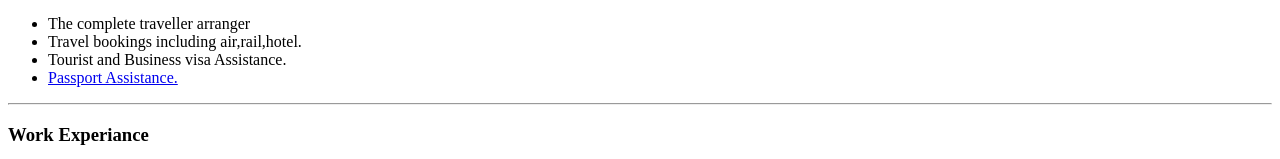
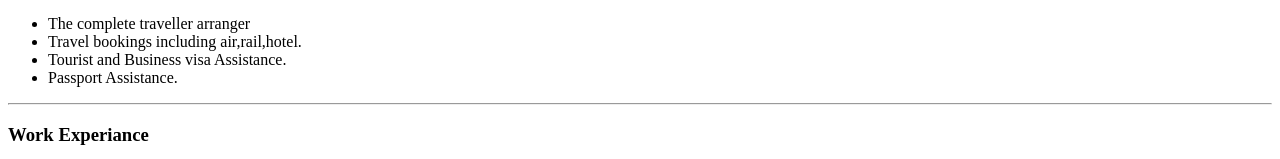
Before and after one commit to Naniranjani/CV, a plain HTML site: page index.html in a window 1280 px wide. Shown: the part 408-567 px from the top of the page. Drawn offline with Linux system fonts and the light colour scheme.

Commit message:
Update index.html

```diff
--- a/index.html
+++ b/index.html
@@ -23,7 +23,7 @@
     <li>The complete traveller arranger</li>
     <li>Travel bookings including air,rail,hotel.</li>
     <li>Tourist and Business visa Assistance.</li>
-    <li><a href="https://portal2.passportindia.gov.in/AppOnlineProject/welcomeLink">Passport Assistance. </a> </li>
+    <li>Passport Assistance.</li>
   </ul>
   <hr>
   <h3>Work Experiance</h3>
```
